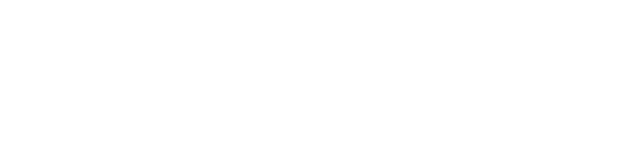
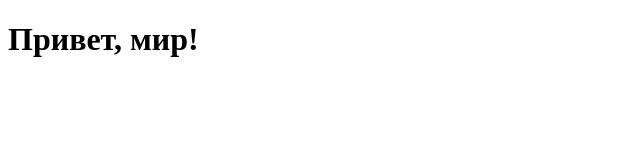
Before and after one commit to spilbertina/Test-Natasha, a plain HTML site: page index.html in a window 1280 px wide. Shown: the whole page, without its empty margins (0-640 px from the left). Drawn offline with Linux system fonts and the light colour scheme.

Commit message:
hello, world!

```diff
--- a/index.html
+++ b/index.html
@@ -7,6 +7,6 @@
     <title>Document</title>
 </head>
 <body>
-
+    <h1>Привет, мир!</h1>
 </body>
 </html>
```
